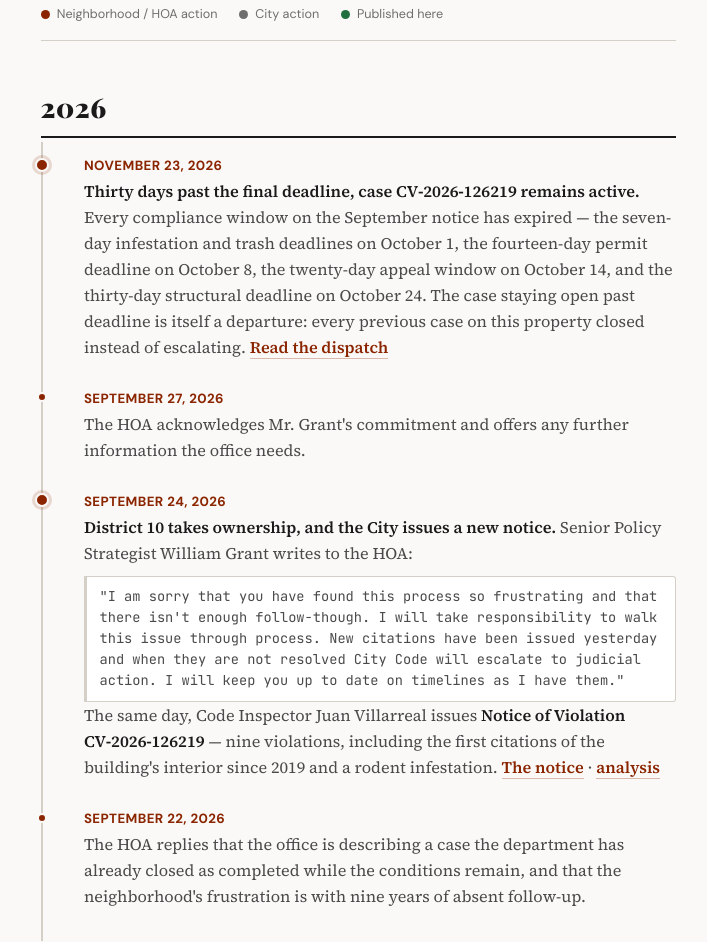
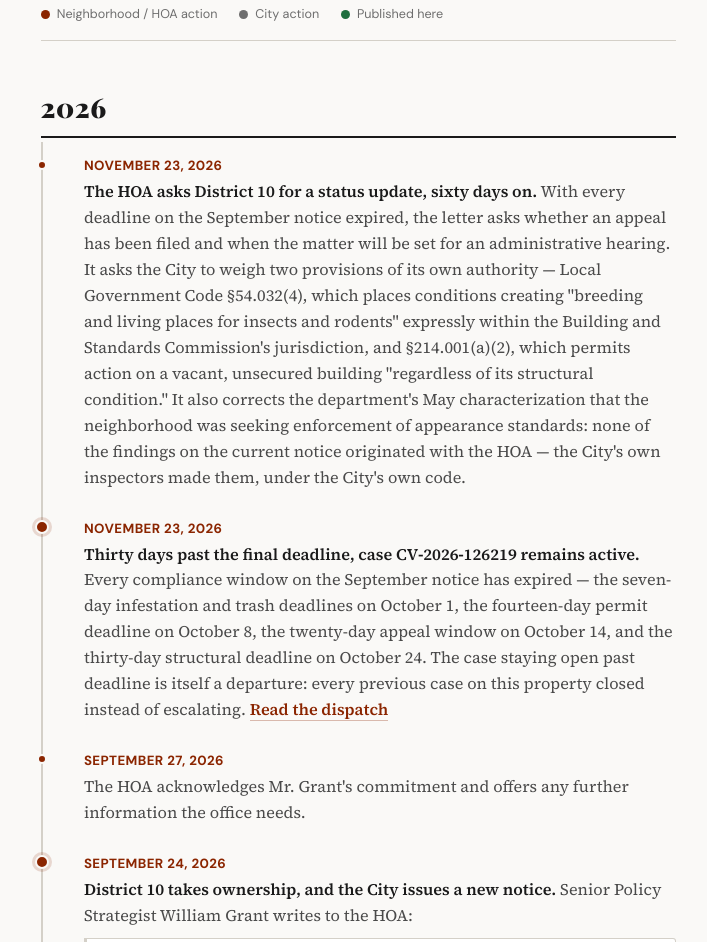
Before and after one commit to wavecentral/7609-Creekbluff-Dr, a plain HTML site: page index.html in a window 1280 px wide. Shown: the part 3251-4193 px from the top of the page, without its empty margins (282-989 px from the left). Drawn offline with nearby package versions, Linux system fonts and the light colour scheme; a web font is replaced by a local one.

Commit message:
Add timeline entry for the November 23 status letter to District 10
Sixty days after the notice, with every deadline expired, the HOA asks
whether an appeal has been filed and when the matter will be set for an
administrative hearing; asks the City to weigh LGC 54.032(4) and
214.001(a)(2); and corrects the May characterization that the
neighborhood was seeking enforcement of appearance standards.

Co-Authored-By: Claude Opus 5 <noreply@anthropic.com>

```diff
--- a/index.html
+++ b/index.html
@@ -307,6 +307,8 @@ sup.fn-ref a{cursor:pointer}
 <div class="yr">2026</div>
 <ul class="tl">
 
+<li class="us"><span class="d">November 23, 2026</span><strong>The HOA asks District 10 for a status update, sixty days on.</strong> With every deadline on the September notice expired, the letter asks whether an appeal has been filed and when the matter will be set for an administrative hearing. It asks the City to weigh two provisions of its own authority — Local Government Code §54.032(4), which places conditions creating "breeding and living places for insects and rodents" expressly within the Building and Standards Commission's jurisdiction, and §214.001(a)(2), which permits action on a vacant, unsecured building "regardless of its structural condition." It also corrects the department's May characterization that the neighborhood was seeking enforcement of appearance standards: none of the findings on the current notice originated with the HOA — the City's own inspectors made them, under the City's own code.</li>
+
 <li class="key"><span class="d">November 23, 2026</span><strong>Thirty days past the final deadline, case CV&#8209;2026&#8209;126219 remains active.</strong> Every compliance window on the September notice has expired — the seven-day infestation and trash deadlines on October 1, the fourteen-day permit deadline on October 8, the twenty-day appeal window on October 14, and the thirty-day structural deadline on October 24. The case staying open past deadline is itself a departure: every previous case on this property closed instead of escalating. <a href="nine-violations.html">Read the dispatch</a></li>
 
 <li class="us"><span class="d">September 27, 2026</span>The HOA acknowledges Mr. Grant's commitment and offers any further information the office needs.</li>
```
